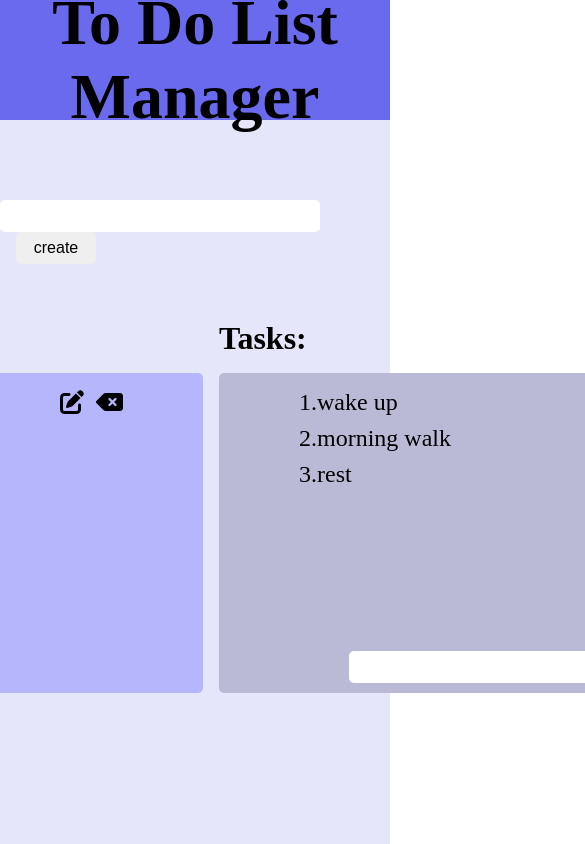
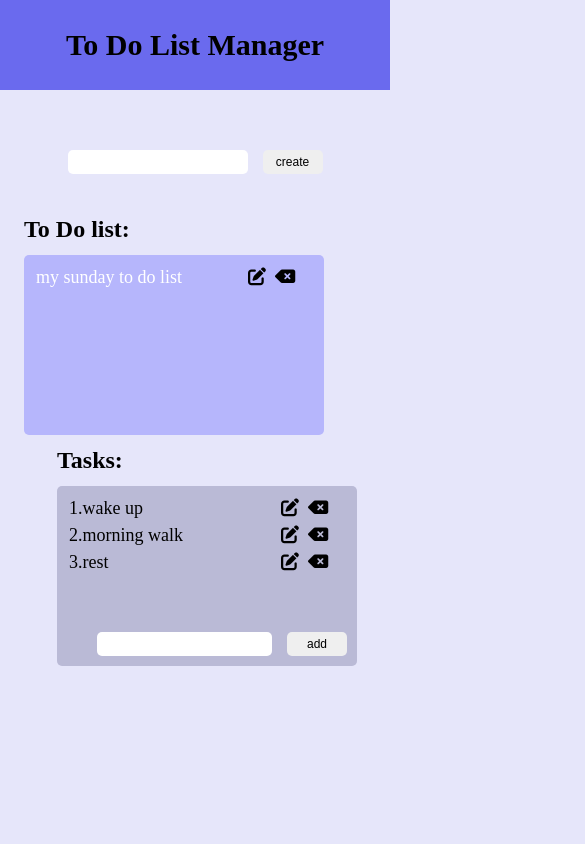
Before and after one commit to 01edie/toDoListApp, a plain HTML site: page index.html in a window 390 px wide. Shown: the top 844 px of the page, 585 px wide, since content can reach past the window. Drawn offline with nearby package versions, Linux system fonts and the light colour scheme.

Commit message:
responsiveness added

```diff
--- a/index.html
+++ b/index.html
@@ -46,7 +46,7 @@
         <div class="task-container">
           <!-- empty-message -->
           <div class="empty-message" style="display: none;">
-            <p>nothing to display, select any To Do list</p>
+            <p>! Add tasks to To Do list</p>
           </div>
 
           <div class="t0 tdl-task tdl-active">
@@ -86,6 +86,7 @@
     </div>
 
   </main>
+  <script src="https://code.jquery.com/jquery-3.6.0.min.js" integrity="sha256-/xUj+3OJU5yExlq6GSYGSHk7tPXikynS7ogEvDej/m4=" crossorigin="anonymous"></script>
   <script src="./scripts/script.js"></script>
 </body>
 
--- a/scripts/script.js
+++ b/scripts/script.js
@@ -94,6 +94,16 @@ const activeList = (e) => {
   console.log(taskId);
   console.log(document.querySelector(`.t${taskId}`));
   document.querySelector(`.t${taskId}`).classList.add('tdl-active');
+  // let tmp =`.t${taskId}`;
+  // $('document').ready(function(){
+  //   console.log('working', tmp);
+  //   $(tmp).slideDown();
+  // })
+  if(document.querySelector(`.t${taskId}`).children.length === 0){
+    document.querySelector('.empty-message').style.display = 'flex';
+  }else{
+    document.querySelector('.empty-message').style.display = 'none';
+  }
   document.querySelector(`.t${taskId}`).classList.remove('tdl-inactive');
   console.log(document.querySelector(`.t${taskId}`));
 
@@ -114,6 +124,7 @@ const secondaryButtonEvent = (e) => {
       tErrorMessageEl.style.color = 'red';
     }
     else {
+      document.querySelector('.empty-message').style.display = 'none';
       let tListDiv = document.createElement('div');
       tListDiv.className = 'tdl';
 
--- a/styles/style.css
+++ b/styles/style.css
@@ -11,8 +11,9 @@ html{
 }
 body{
   width: 100vw;
-  height: 100vh;
+  /* height: 100vh; */
   user-select: none;
+  background-color: lavender;
 }
 span{
   width: fit-content;
@@ -31,13 +32,14 @@ header h2{
 }
 
 .container{
-  width: 100%;
-  height: calc(100vh - 7.5rem);
-  background-color: lavender;
+  /* width: 100%; */
+  /* height: calc(100vh - 7.5rem); */
+  height: 100%;
   display: flex;
   flex-direction: column;
   align-items: center;
   padding-top: 5rem;
+  padding-bottom: 1rem;
 }
 
 .new-list-text{
@@ -93,6 +95,7 @@ header h2{
   display: flex;
   gap: 1rem;
   justify-content: center;
+  flex-wrap: wrap;
 }
 .storage-to-do-list-heading{
   font-size: 2rem;
@@ -174,3 +177,36 @@ header h2{
   flex-direction: column;
   gap: 0.25rem;
 }
+.empty-message{
+  color: #000;
+  height: 100%;
+  justify-content: center;
+  align-items: center;
+  font-size: 1.5rem;
+}
+
+/* media queries */
+@media(max-width: 636px){
+  html{
+    font-size: 12px;
+  }
+}
+@media(max-width: 476px){
+  .list-container, .task-container{
+    width: 25rem;
+    height: 15rem;
+    padding-left: 1rem;
+  }
+  .tdl{
+    width: 90%;
+  }
+  .new-list-text{
+    width: 15rem;
+  }
+  .tasks-crud form .new-list-text{
+    width: auto;
+  }
+  header h2{
+    font-size: 2.5rem;
+  }
+}
```
